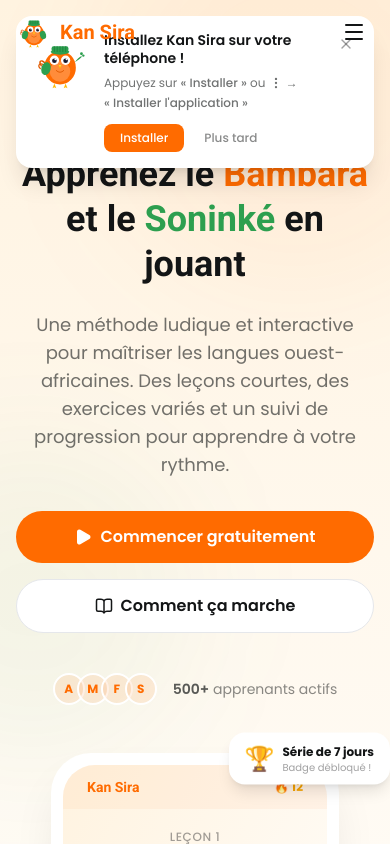
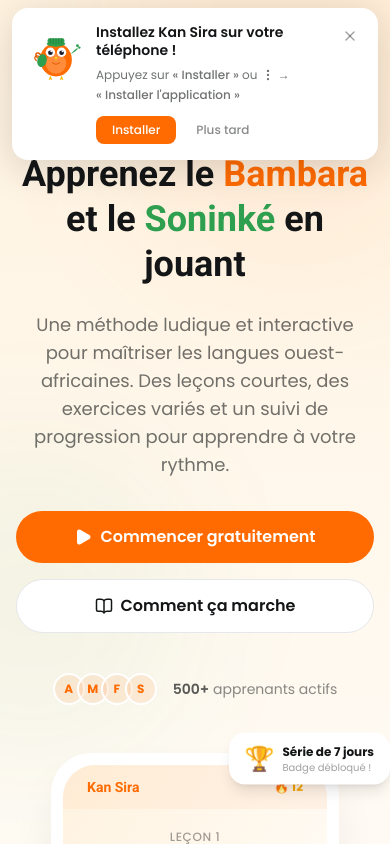
Before and after one commit to nabilnabti/kansira, a React (Vite) app: page / in a window 390 px wide. Shown: the top 844 px of the page. Built offline with nearby package versions, Linux system fonts and the light colour scheme.

Commit message:
Fix PWA banner: mobile only, z-index above navbar, better shadow
- Only show on mobile (< 768px)
- z-index 100 (above navbar z-50)
- Safe area padding for notch
- Stronger shadow for visibility
- Not visible on desktop browsers

Co-Authored-By: Claude Opus 4.6 (1M context) <noreply@anthropic.com>

```diff
--- a/src/components/ui/PWAInstallBanner.tsx
+++ b/src/components/ui/PWAInstallBanner.tsx
@@ -78,17 +78,26 @@ export function PWAInstallBanner() {
 
   const ios = isIOS();
 
+  // Only show on mobile (< 768px)
+  const [isMobile, setIsMobile] = useState(false);
+  useEffect(() => {
+    const check = () => setIsMobile(window.innerWidth < 768);
+    check();
+    window.addEventListener("resize", check);
+    return () => window.removeEventListener("resize", check);
+  }, []);
+
   return (
     <AnimatePresence>
-      {visible && (
+      {visible && isMobile && (
         <motion.div
-          initial={{ y: -120, opacity: 0 }}
+          initial={{ y: -140, opacity: 0 }}
           animate={{ y: 0, opacity: 1 }}
-          exit={{ y: -120, opacity: 0 }}
+          exit={{ y: -140, opacity: 0 }}
           transition={{ type: "spring", stiffness: 300, damping: 28 }}
-          className="fixed top-4 left-4 right-4 z-50 mx-auto max-w-md"
+          className="fixed top-0 left-0 right-0 z-[100] px-3 pt-[calc(env(safe-area-inset-top)+8px)]"
         >
-          <div className="bg-white rounded-2xl shadow-xl p-4 flex items-start gap-4">
+          <div className="bg-white rounded-2xl shadow-[0_8px_40px_rgba(0,0,0,0.15)] p-4 flex items-start gap-3 mx-auto max-w-md">
             {/* Mascot */}
             <div className="shrink-0 pt-1">
               <Mascot size={56} expression="waving" />
```
